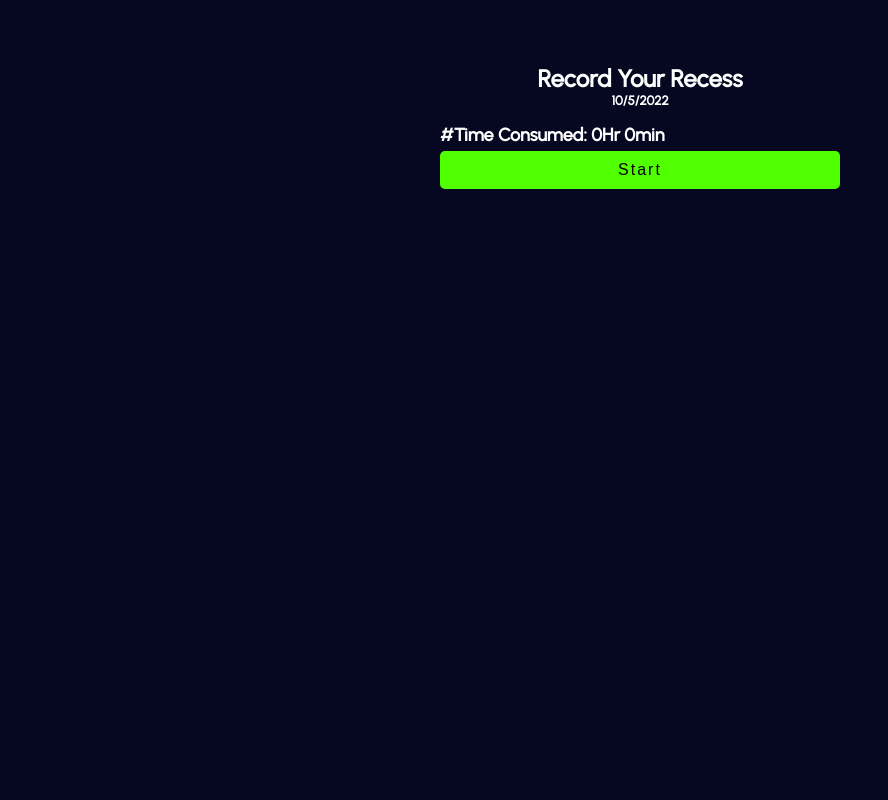
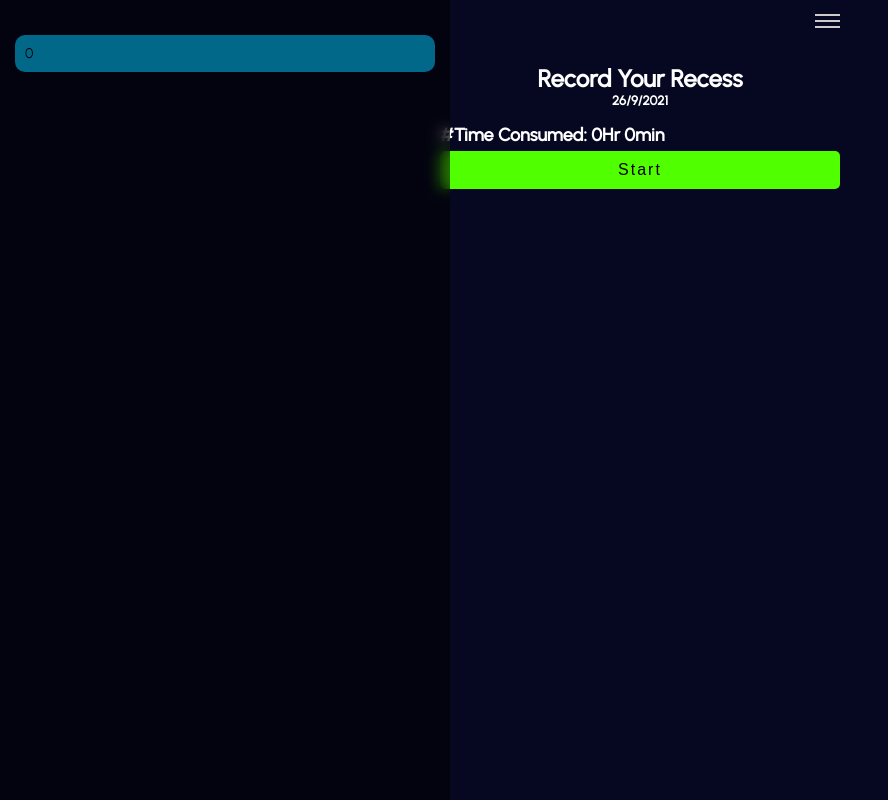
Before and after one commit to githubraam/recess-bookmark, a React (Create React App) app: page / in a window 1280 px wide. Shown: the whole page, without its empty margins (0-888 px from the left). Built offline with nearby package versions, Linux system fonts and the light colour scheme.

Commit message:
history state store done

```diff
--- a/src/App.js
+++ b/src/App.js
@@ -55,18 +55,17 @@ function App() {
     const [startId, setStartId] = useState(getLocalStartId)
     const [tempTime, setTempTime] = useState({})
     const [isEdit, setIsEdit] = useState(false);
-    // times will be used to store data of all day / show all history
-    const [times, setTimes] = useState(getTimeDataFromLocalStorage)
+
     const [sureDelTime, setSureDelTime] = useState(false)
     const [confirmDel, setConfirmDel] = useState(false)
+
+    // times will be used to store data of all day / show all history
+    const [times, setTimes] = useState([])
     // curentTimeSet is used to store all current / today's data
     const [currentTimeSet, setCurrentTimeSet] = useState(getTimeDataFromLocalStorage)
 
-    const [prevTimeSet, setPrevTimeSet] = useState([])
-
-
     return (
-        <TimeContext.Provider value={{startId,setStartId, tempTime, setTempTime, isEdit, setIsEdit, times, setTimes, sureDelTime,setSureDelTime, confirmDel, setConfirmDel, currentTimeSet, setCurrentTimeSet, prevTimeSet, setPrevTimeSet}}>
+        <TimeContext.Provider value={{startId,setStartId, tempTime, setTempTime, isEdit, setIsEdit, times, setTimes, sureDelTime,setSureDelTime, confirmDel, setConfirmDel, currentTimeSet, setCurrentTimeSet}}>
         <List />
         </TimeContext.Provider>
     );
--- a/src/components/List.jsx
+++ b/src/components/List.jsx
@@ -1,6 +1,7 @@
 import React, { useState, useEffect, useContext } from "react";
 import { TimeContext } from "../context/TimeContext";
 import EditList from "./Edit";
+import Sidebar from "./sidebar/Sidebar";
 import TimeSlots from "./TimeSlots";
 
 const List = () =>{
@@ -24,36 +25,48 @@ const List = () =>{
 
 
 	const startRecess = () =>{
+		let todayDate = `${new Date().getDate()}/${new Date().getMonth()+1}/${new Date().getFullYear()}`;
 		// checking if lastRecordDate not exist
 		if( !localStorage.getItem('lastRecordDate') ){
 
 			if(currentTimeSet.info.lastRecordDate){
 				// last record date exist save it to localstorage
-				localStorage.setItem('lastRecordDate',`${new Date().getDate()}/${new Date().getMonth()}/${new Date().getFullYear()}`);
+				localStorage.setItem('lastRecordDate',todayDate);
 			}
 			else{
 				// first store current date in times then create localstorage
-				currentTimeSet.info.lastRecordDate = `${new Date().getDate()}/${new Date().getMonth()}/${new Date().getFullYear()}`;
-				localStorage.setItem('lastRecordDate',`${new Date().getDate()}/${new Date().getMonth()}/${new Date().getFullYear()}`);
+				currentTimeSet.info.lastRecordDate = todayDate;
+				localStorage.setItem('lastRecordDate',todayDate);
 			}
+		}else{
+			if( localStorage.getItem('lastRecordDate') !== todayDate ){
+				currentTimeSet.info.lastRecordDate = todayDate;
+				localStorage.setItem('lastRecordDate',todayDate);
+			}
+
 		}
 
 
 		// creating fresh array with start times
 		const newTimeArray = {
-			id: new Date().getTime(), timeSlotTotal: 0, totalSlotHr:0, start: {hr: new Date().getHours(), min: new Date().getMinutes(), sec: new Date().getSeconds()}, end: {}
+			id: new Date().getTime(),
+			date: todayDate,
+			start: {hr: new Date().getHours(),
+			min: new Date().getMinutes(),
+			sec: new Date().getSeconds()},
+			end: {}
 		}
 
 		setStartId(newTimeArray.id);
 		setCurrentTimeSet( {...currentTimeSet,data:[...currentTimeSet.data,newTimeArray]} )
-		//console.log(currentTimeSet)
-		//setCurrentTimeSet([...currentTimeSet,currentTimeSet.data.newTimeArray]);
 	}
 
 	const stopRecess = () =>{
 		//console.log(startId)
 		currentTimeSet.data.forEach((time,index)=>{
 			if(time.id === parseInt(startId)) {
+
+
 
 				setCurrentTimeSet(
 					{...currentTimeSet},
@@ -65,12 +78,14 @@ const List = () =>{
 
 				)
 
-
+				// store the data in times for history display
+				setTimes(currentTimeSet.data)
 				setStartId('')
 			}
 		})
 
 	}
+
 
 
 	useEffect(()=>{
@@ -98,7 +113,11 @@ const List = () =>{
 		return(
 			<>
 			<div className="container">
-				<h1 className="title">Record Your Recess <span className="date">10/5/2022</span></h1>
+				<button className="toggler">
+					<span>click to toggle menu</span>
+				</button>
+				<Sidebar />
+				<h1 className="title">Record Your Recess <span className="date">{`${new Date().getDate()}/${new Date().getMonth()+1}/${new Date().getFullYear()}`}</span></h1>
 				<h2 className="total">#Time Consumed: {totalHr}Hr {consumedMin}min </h2>
 				{/* <h3 className="approaxTime">Consumed Till Now: 0 min (Approx)</h3> */}
 				<div className="btn-group">
--- /dev/null
+++ b/src/components/sidebar/Sidebar.jsx
@@ -0,0 +1,59 @@
+import React, { useContext } from "react";
+import { TimeContext } from "../../context/TimeContext";
+
+const Sidebar = () => {
+
+    const {times} = useContext(TimeContext)
+    return <aside className="asideSidebar">
+            <ul className="dataList">
+                {
+                times.length && times.map((time,index)=>{
+                    let emin = time.end.min,
+				ehr = time.end.hr,
+				esec = time.end.sec;
+
+				//calculate total recess in a single time gap
+				let totalSlotSec = 0,totalSlotMin = 0,totalSlotHr = 0;
+
+
+				// calculate hour
+				if(ehr<time.start.hr){
+                    totalSlotHr += (24 - time.start.hr) + ehr
+                }
+                else{
+                    totalSlotHr += ehr - time.start.hr;
+                }
+
+				//calculate min
+                if(emin<time.start.min){
+                    totalSlotMin += (60 - time.start.min) + emin
+                }
+                else{
+                    totalSlotMin += emin - time.start.min;
+                }
+
+                //calculate sec
+                if(esec < time.start.sec){
+
+                    totalSlotSec = ((60 - time.start.sec) + time.end.sec)
+
+                }
+                else{
+                    totalSlotSec = esec - time.start.sec;
+                }
+
+                return <li className="timeBreak" key={index} >
+                    <span>Start: {time.start.hr}hr {time.start.min}min {time.start.sec}sec</span>
+                    <span>End: {time.end.hr}hr {time.end.min}min {time.end.sec}sec</span>
+                    {time.timeSlotTotal!=='' && <span className="slotBt">Total {totalSlotHr}H {totalSlotMin}M {totalSlotSec}S</span>
+                    }
+                </li>
+                }
+                )
+                }
+
+            </ul>
+        </aside>
+}
+
+export default Sidebar;
--- a/src/components/style.css
+++ b/src/components/style.css
@@ -210,3 +210,60 @@ body{
 	margin-right: 5px;
 	font-size: 10px;
 }
+.toggler > span{
+	display: none;
+}
+.toggler{
+	background-color: rgb(204, 202, 202);
+	width: 25px;
+	height: 2px;
+	border: none;
+	position: absolute;
+	right: 10px;
+	top: 20px;
+	z-index: 10;
+}
+.toggler::before,
+.toggler::after{
+	content: '';
+	position: absolute;
+	left: 0;
+	right: 0;
+	height: 2px;
+	background-color: rgb(204, 202, 202);
+}
+
+.toggler::before{
+	top: -6px;
+}
+.toggler::after{
+	bottom: -6px;
+}
+
+.asideSidebar{
+	z-index: 5;
+	position: fixed;
+	top: 0;
+	right: 0;
+	left: 0;
+	bottom: 0;
+	max-width: 450px;
+	background-color: rgba(0, 0, 0, .55);
+	backdrop-filter: blur(7px);
+	padding: 35px 15px;
+}
+
+.asideSidebar .dataList{
+	list-style-type: none;
+	padding-left: 0;
+	margin-left: 0;
+	background-color: #016889;
+	padding: 10px;
+	border-radius: 10px;
+	font-size: 14px;
+}
+
+.asideSidebar .dataList .timeBreak{
+	background-color: #04bdfa;
+	margin-bottom: 5px;
+}
```
Also changed, not shown: src/components/note.js (+38 -0 lines).
